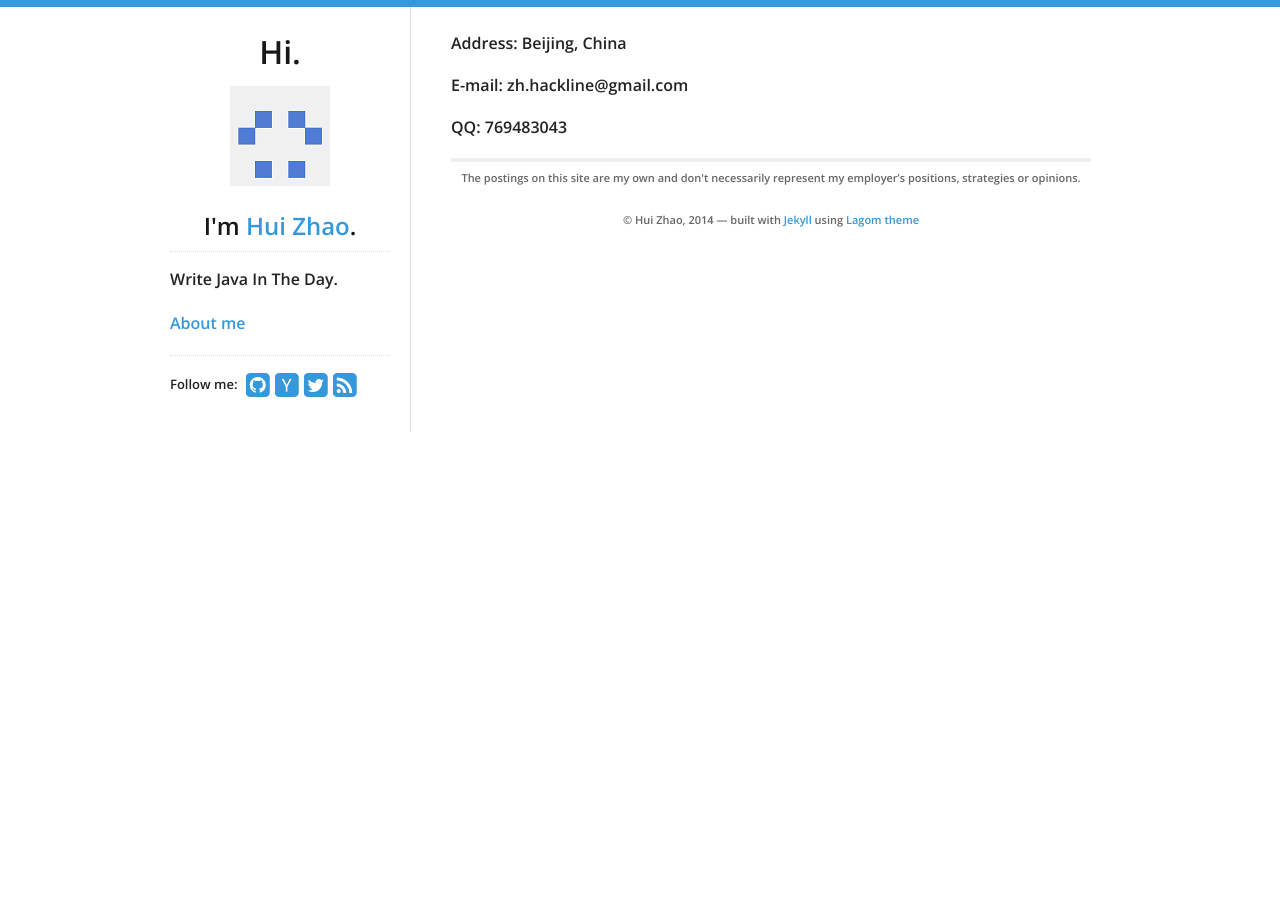
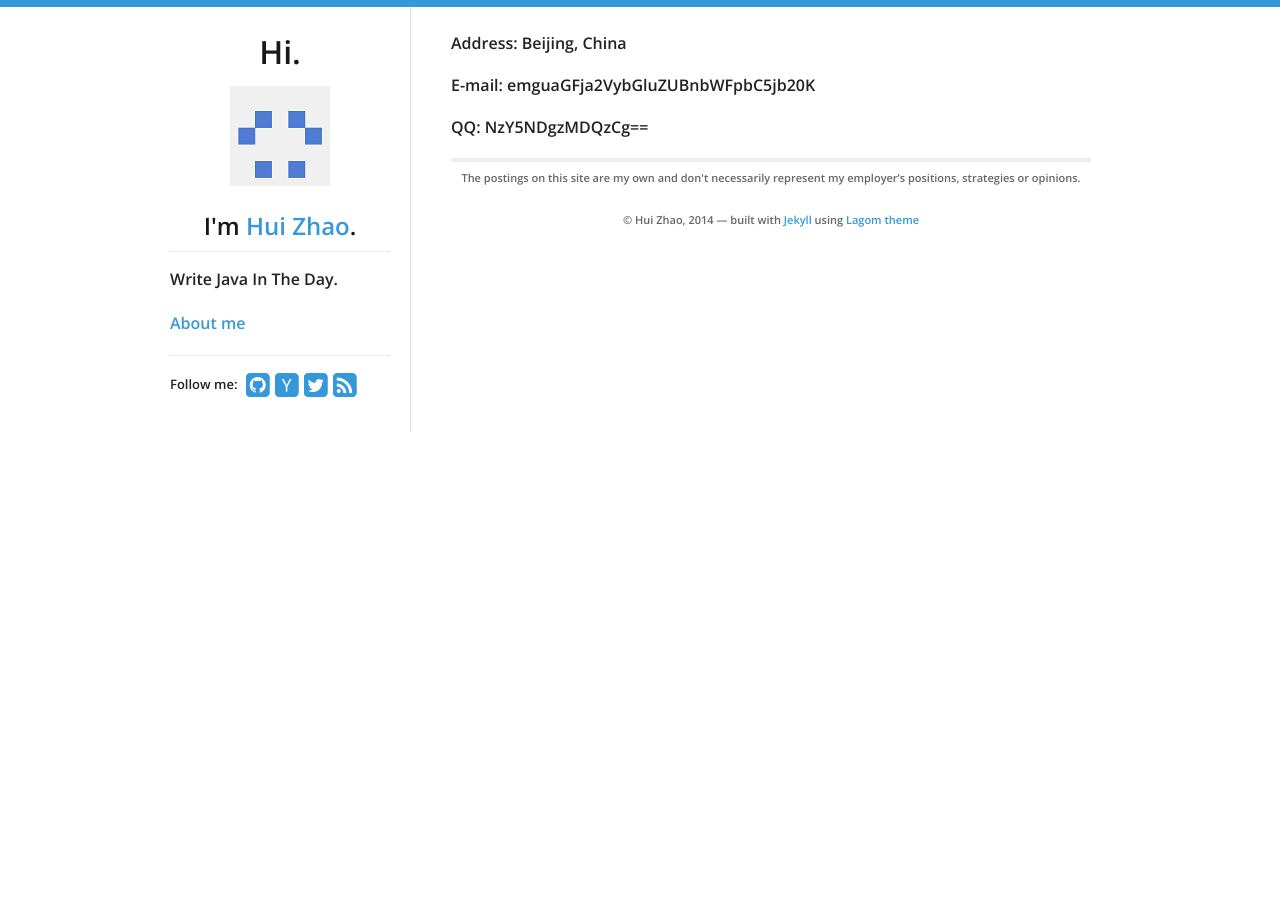
Before and after one commit to Ged0/hackerline.github.io, a Jekyll site: the page built from about.html, in a window 1280 px wide. Built offline with Jekyll 4.4.1, drawn with Linux system fonts in a browser that asks for light colours; nearby versions of some CDN libraries.

Commit message:
fix about

```diff
--- a/about.html
+++ b/about.html
@@ -9,11 +9,11 @@ title: About
   <body>
 
     <!-- MAIN CONTENT -->
-
+    <!-- base64-->
       <div id="main_content" class="inner">
 	<p>Address:	Beijing, China</p>
-	<p>E-mail:	zh.hackline@gmail.com</p>
-	<p>QQ:	769483043</p>
+	<p>E-mail:	emguaGFja2VybGluZUBnbWFpbC5jb20K</p>
+	<p>QQ:	NzY5NDgzMDQzCg==</p>
       </div>
 
   </body>
```
